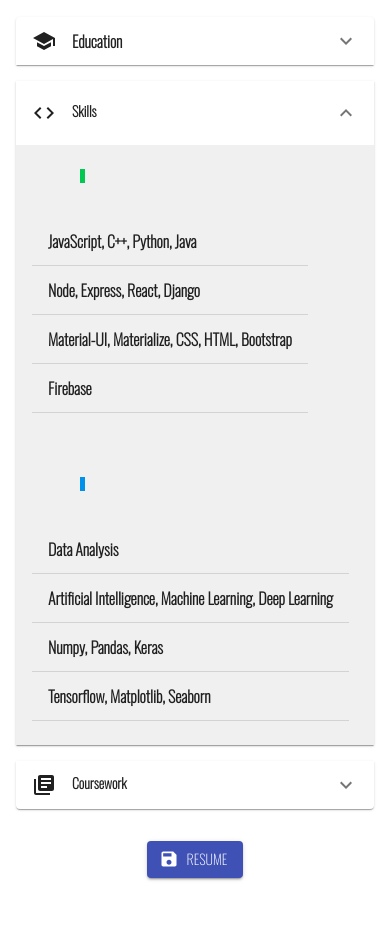
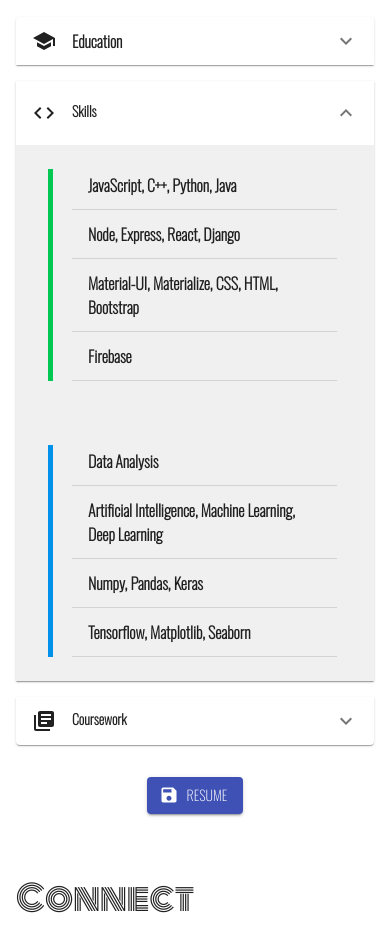
Before and after one commit to wasim919/wasim919.github.io, a React (Create React App) app: page / in a window 390 px wide. Shown: the part 3300-4244 px from the top of the page. Built offline with nearby package versions, Linux system fonts and the light colour scheme.

Commit message:
formal info vertical line issues fixed

```diff
--- a/src/components/Formal Info.jsx
+++ b/src/components/Formal Info.jsx
@@ -49,10 +49,15 @@ const useStyles = makeStyles((theme) => ({
 		backgroundColor: theme.palette.type === "dark" ? "dark" : "#f0f0f0"
 	},
 	verticalLineStyle: {
+		[theme.breakpoints.up("md")]: {
+			marginLeft: "3rem"
+		},
+		[theme.breakpoints.down("md")]: {
+			marginLeft: "1rem"
+		},
 		height: "90%",
 		width: "5px",
 		backgroundColor: "#00c853",
-		marginLeft: "3rem",
 		marginTop: "1rem"
 	},
 	boldFont: {
@@ -119,10 +124,10 @@ export default function FormalInfo() {
 						</AccordionSummary>
 						<AccordionDetails className={classes.accordionDetailsStyle}>
 							<Grid container spacing={5}>
-								<Grid item sm={1}>
+								<Grid item xs={1}>
 									<div className={classes.verticalLineStyle}></div>
 								</Grid>
-								<Grid item sm={4}>
+								<Grid item xs={10} md={5}>
 									<List>
 										{(formalInfo[1][0] || []).map((ele, index) => (
 											<>
@@ -138,10 +143,10 @@ export default function FormalInfo() {
 										))}
 									</List>
 								</Grid>
-								<Grid item sm={1}>
+								<Grid item xs={1}>
 									<div className={classes.verticalLineStyle} style={{ backgroundColor: "#0091ea" }}></div>
 								</Grid>
-								<Grid item sm={4}>
+								<Grid item xs={10} md={5}>
 									<List>
 										{(formalInfo[1][1] || []).map((ele, index) => (
 											<>
@@ -169,10 +174,10 @@ export default function FormalInfo() {
 						</AccordionSummary>
 						<AccordionDetails className={classes.accordionDetailsStyle}>
 							<Grid container spacing={5}>
-								<Grid item sm={1}>
+								<Grid item xs={1}>
 									<div className={classes.verticalLineStyle} style={{ backgroundColor: "#c62828" }}></div>
 								</Grid>
-								<Grid item sm={4}>
+								<Grid item xs={10} md={5}>
 									<List>
 										{(formalInfo[2][0] || []).map((ele, index) => (
 											<>
@@ -188,10 +193,10 @@ export default function FormalInfo() {
 										))}
 									</List>
 								</Grid>
-								<Grid item sm={1}>
+								<Grid item xs={1}>
 									<div className={classes.verticalLineStyle} style={{ backgroundColor: "#6a1b9a" }}></div>
 								</Grid>
-								<Grid item sm={4}>
+								<Grid item xs={10} md={5}>
 									<List>
 										{(formalInfo[2][1] || []).map((ele, index) => (
 											<>
```
Also changed, not shown: 1 other file (tests, documents, lock files or other folders).
